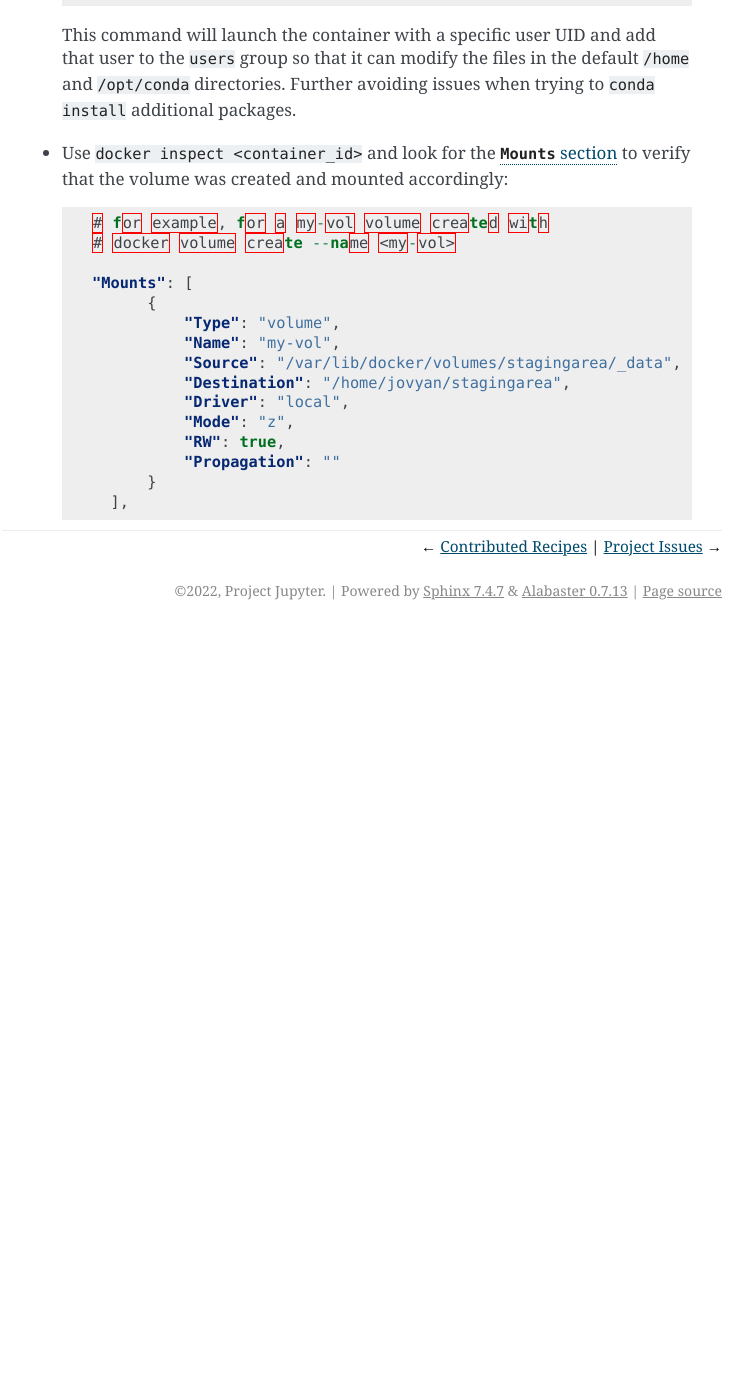
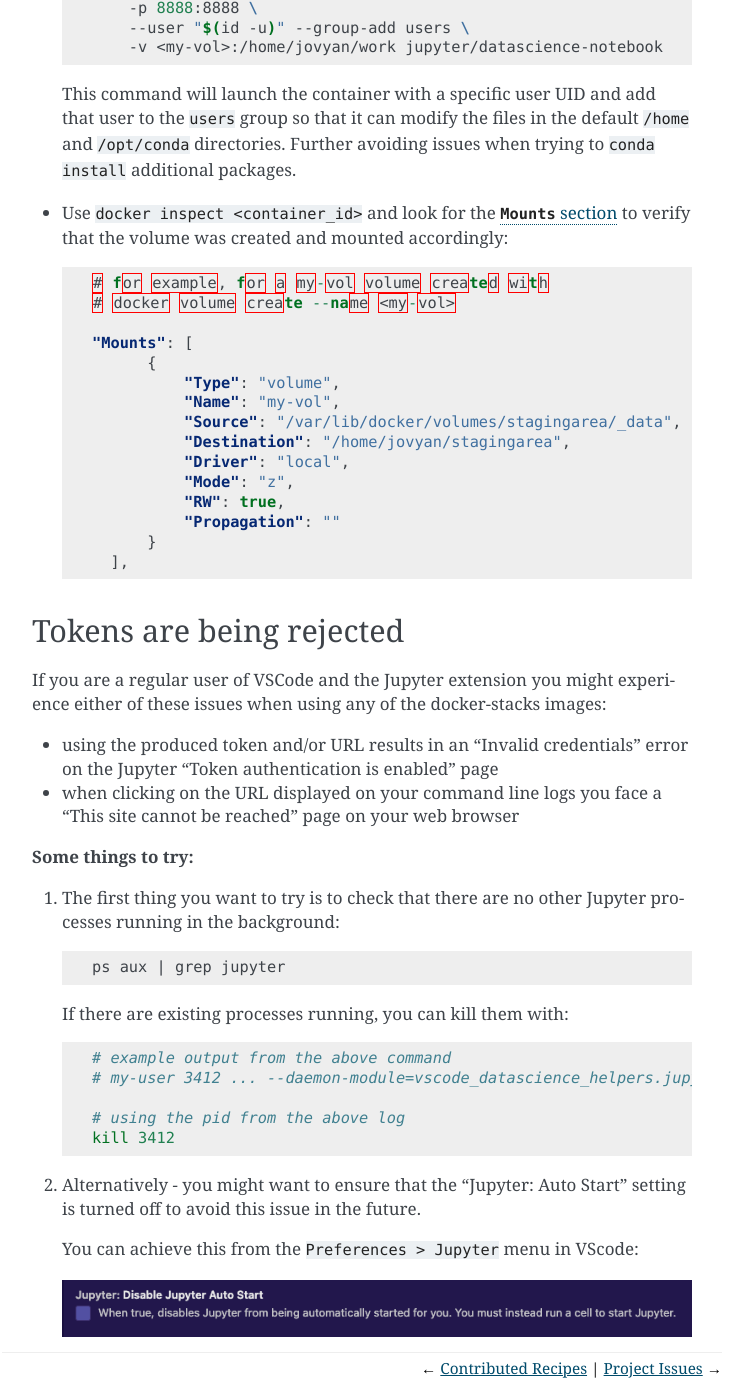
Before and after one commit to jupyter/docker-stacks, a Sphinx documentation site: the page built from docs/using/troubleshooting.md, in a window 1280 px wide and 1400 px high, scrolled down 5694 px. Shown: the whole window, without its empty margins (388-1141 px from the left). Built offline with Sphinx 7.4.7, drawn with Linux system fonts in a browser that asks for light colours; before the commit the page ends 6324 px from its top, so only the background shows below that; some of the changed text lies outside the part shown.

Commit message:
:memo: Add token not working section

````diff
--- a/docs/using/troubleshooting.md
+++ b/docs/using/troubleshooting.md
@@ -132,6 +132,7 @@ If on top of changing the UID and GID you also **need to create a new user**, yo
 
    ```bash
     docker run -it --rm \
+        -p 8888:8888 \
         --user root \
         -e NB_USER=callisto \
         -e NB_UID=1234 \
@@ -175,6 +176,7 @@ If on top of changing the UID and GID you also **need to create a new user**, yo
 
    ```bash
    docker run -it --rm \
+       -p 8888:8888 \
        --user root \
        -e NB_USER=callisto \
        -e NB_UID="$(id -u)" \
@@ -208,6 +210,7 @@ If on top of changing the UID and GID you also **need to create a new user**, yo
   # the user calling the command, thus matching the local host
 
   docker run -it --rm \
+      -p 8888:8888 \
       --user "$(id -u)" --group-add users \
       -v <my-vol>:/home/jovyan/work jupyter/datascience-notebook
   ```
@@ -234,3 +237,34 @@ If on top of changing the UID and GID you also **need to create a new user**, yo
         }
     ],
   ```
+
+## Tokens are being rejected
+
+If you are a regular user of VSCode and the Jupyter extension you might experience either of these issues when using any of the docker-stacks images:
+
+- using the produced token and/or URL results in an "Invalid credentials" error on the Jupyter "Token authentication is enabled" page
+- when clicking on the URL displayed on your command line logs you face a "This site cannot be reached" page on your web browser
+
+**Some things to try:**
+
+1. The first thing you want to try is to check that there are no other Jupyter processes running in the background:
+
+   ```bash
+   ps aux | grep jupyter
+   ```
+
+   If there are existing processes running, you can kill them with:
+
+   ```bash
+   # example output from the above command
+   # my-user 3412 ... --daemon-module=vscode_datascience_helpers.jupyter_daemon
+
+   # using the pid from the above log
+   kill 3412
+   ```
+
+2. Alternatively - you might want to ensure that the "Jupyter: Auto Start" setting is turned off to avoid this issue in the future.
+
+   You can achieve this from the `Preferences > Jupyter` menu in VScode:
+
+   ![VSCode Preferences UI - Jupyter:Disable Jupyter Auto Start checkbox unchecked](../_static/using/troubleshooting/vscode-jupyter-settings.png)
````
Also changed, not shown: other parts of docs/using/troubleshooting.md (+1 -1 lines), docs/_static/using/troubleshooting/vscode-jupyter-settings.png (added).
